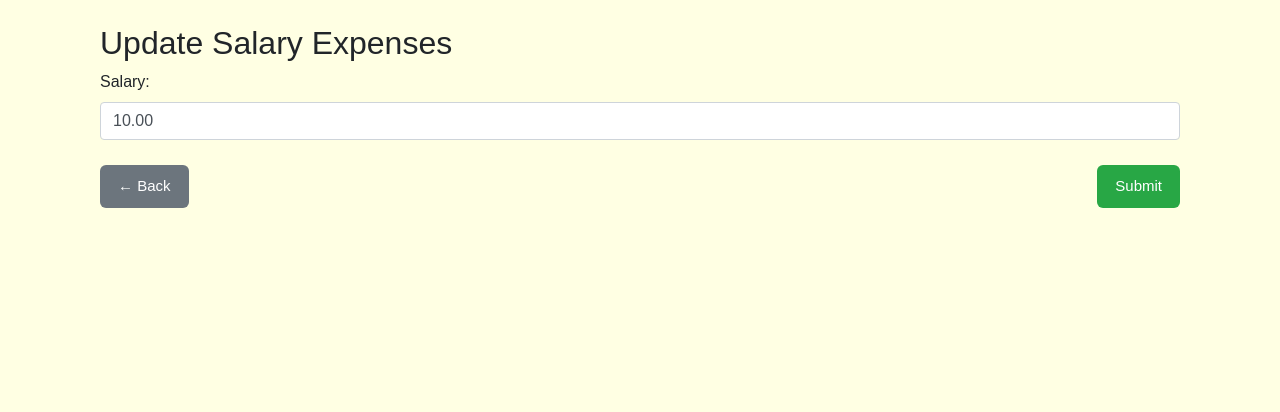
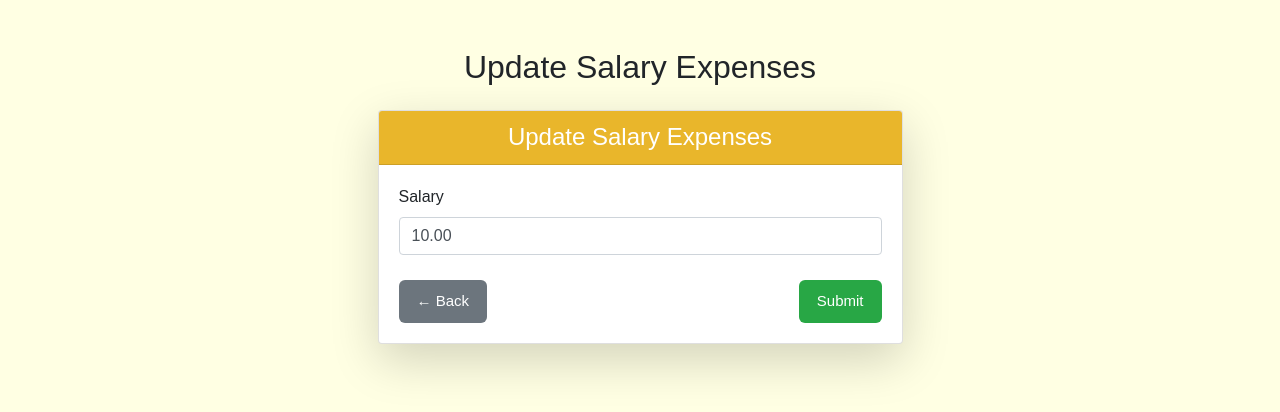
Before and after one commit to ashishkekan/Timelogix, a Django app: page /update-salary/ in a window 1280 px wide. Shown: the part 57-469 px from the top of the page. Run offline with Django 5.2, Linux system fonts and the light colour scheme; a user stored in the database is signed in; tables that the repository leaves empty hold one stand-in row (values such as "Sample post"); some libraries are stand-ins or nearby versions.

Commit message:
Change the salary expenses layouts

```diff
--- a/avg_calc/templates/worktime/update_salary_expenses.html
+++ b/avg_calc/templates/worktime/update_salary_expenses.html
@@ -1,17 +1,42 @@
 {% extends "navbar/base.html" %}
+{% load custom_filter %}
 
 {% block title %}Update Salary Expenses{% endblock %}
 
 {% block content %}
-<div class="container mt-4">
+<div class="container mt-5">
+  <div class="text-center mb-4">
     <h2>Update Salary Expenses</h2>
-    <form method="post">
-        {% csrf_token %}
-        {{ form.as_p }}
-        <div class="form-actions">
-            <a href="{% url 'dashboard' %}" class="back-btn">← Back</a>
-            <button type="submit" class="btn btn-primary">Submit</button>
+  </div>
+
+  <div class="row justify-content-center">
+    <div class="col-md-8 col-lg-6">
+      <div class="card shadow-lg rounded-4">
+        <div class="card-header text-center text-white" style="background-color: rgb(233, 182, 43);">
+          <h4 class="mb-0">Update Salary Expenses</h4>
         </div>
-    </form>
+        <div class="card-body">
+          <form method="post">
+            {% csrf_token %}
+
+            {% for field in form %}
+              <div class="mb-3">
+                <label for="{{ field.id_for_label }}" class="form-label">{{ field.label }}</label>
+                {{ field|add_class:"form-control" }}
+                {% if field.errors %}
+                  <div class="text-danger small mt-1">{{ field.errors }}</div>
+                {% endif %}
+              </div>
+            {% endfor %}
+
+            <div class="form-actions d-flex justify-content-between">
+              <a href="{% url 'dashboard' %}" class="back-btn">← Back</a>
+              <button type="submit" class="btn btn-primary">Submit</button>
+            </div>
+          </form>
+        </div>
+      </div>
+    </div>
+  </div>
 </div>
 {% endblock %}
```
